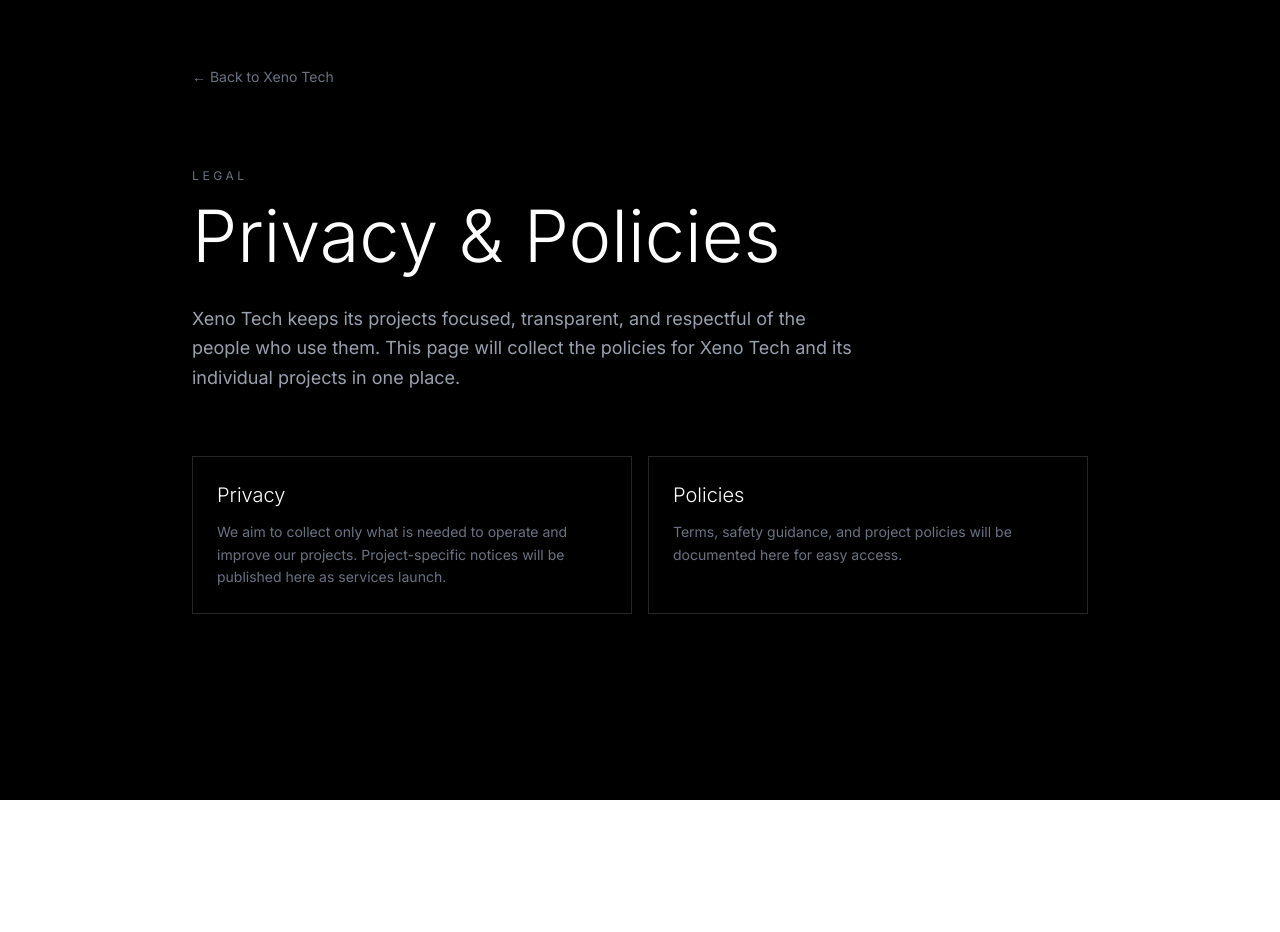
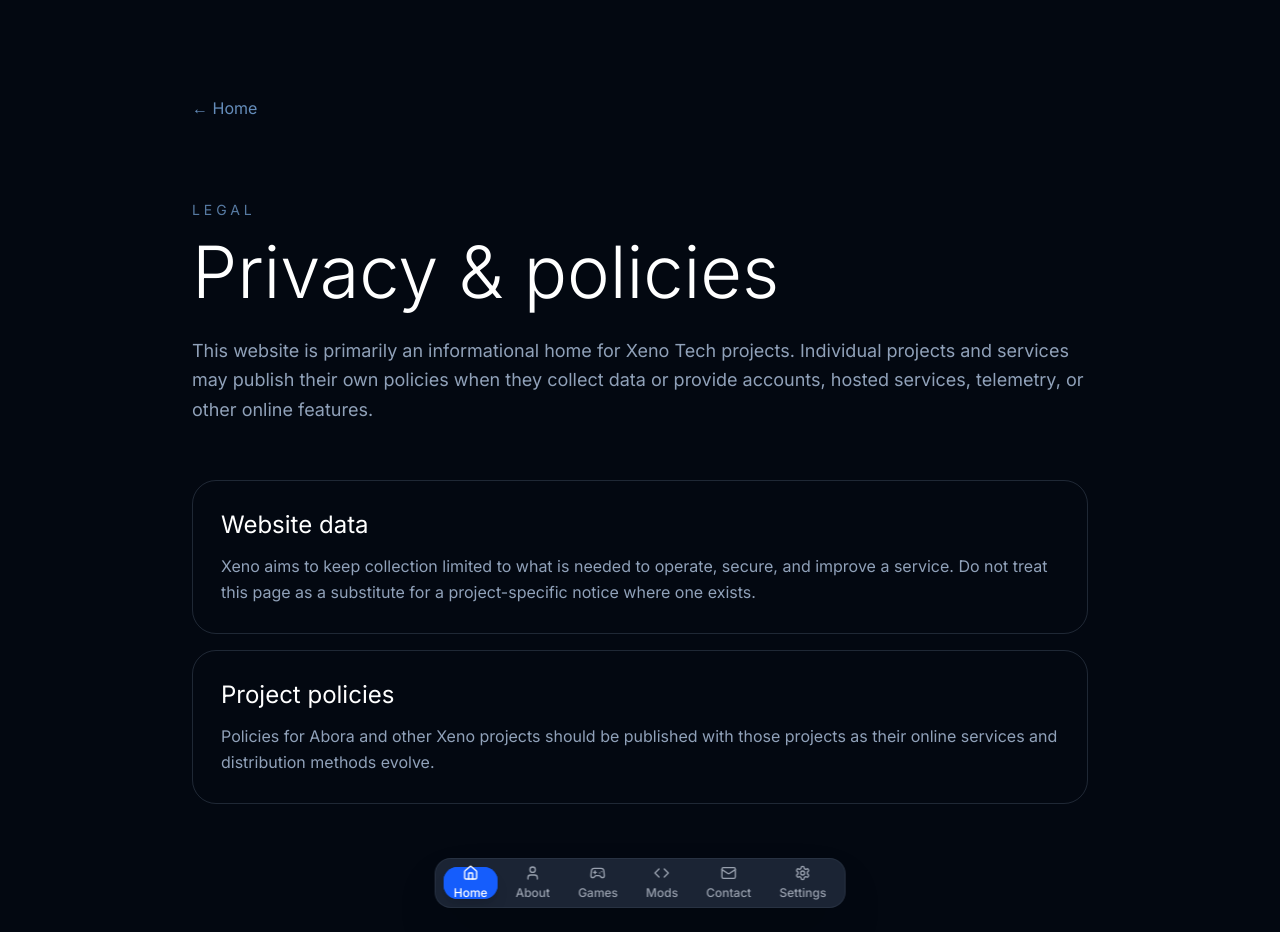
Before and after one commit to AnimatedGTVR/XenoInteractionsOGWebsite, a Next.js app: page /privacy in a window 1280 px wide. Before the commit the page ends 800 px from the top, so only its background shows below. Built offline with nearby package versions, Linux system fonts and the light colour scheme.

Commit message:
site: refresh current information and navigation

```diff
--- a/app/privacy/page.tsx
+++ b/app/privacy/page.tsx
@@ -1,26 +1,3 @@
-"use client"
-
 import Link from "next/link"
-
-export default function PrivacyPage() {
-  return (
-    <main className="min-h-screen bg-black px-6 py-16 text-white">
-      <div className="mx-auto max-w-4xl">
-        <Link href="/" className="text-sm text-gray-500 transition-colors hover:text-white">← Back to Xeno Tech</Link>
-        <p className="mt-20 text-xs uppercase tracking-[0.3em] text-gray-500">Legal</p>
-        <h1 className="mt-4 text-5xl font-light md:text-7xl">Privacy &amp; Policies</h1>
-        <p className="mt-8 max-w-2xl text-lg leading-relaxed text-gray-400">Xeno Tech keeps its projects focused, transparent, and respectful of the people who use them. This page will collect the policies for Xeno Tech and its individual projects in one place.</p>
-        <div className="mt-16 grid gap-4 md:grid-cols-2">
-          <section className="border border-white/15 p-6">
-            <h2 className="text-xl font-light">Privacy</h2>
-            <p className="mt-3 text-sm leading-relaxed text-gray-500">We aim to collect only what is needed to operate and improve our projects. Project-specific notices will be published here as services launch.</p>
-          </section>
-          <section className="border border-white/15 p-6">
-            <h2 className="text-xl font-light">Policies</h2>
-            <p className="mt-3 text-sm leading-relaxed text-gray-500">Terms, safety guidance, and project policies will be documented here for easy access.</p>
-          </section>
-        </div>
-      </div>
-    </main>
-  )
-}
+import BottomHotbar from "@/components/bottom-hotbar"
+export default function PrivacyPage(){return <main className="min-h-screen bg-[#030811] text-white px-6 py-24 pb-32"><div className="max-w-4xl mx-auto"><Link href="/" className="text-blue-300/70">← Home</Link><p className="mt-20 text-sm uppercase tracking-[.28em] text-blue-300/60">Legal</p><h1 className="mt-4 text-5xl md:text-7xl font-light">Privacy & policies</h1><p className="mt-7 text-lg text-slate-400 leading-relaxed">This website is primarily an informational home for Xeno Tech projects. Individual projects and services may publish their own policies when they collect data or provide accounts, hosted services, telemetry, or other online features.</p><div className="mt-14 space-y-4"><section className="rounded-[1.5rem] border border-blue-200/15 p-7"><h2 className="text-2xl">Website data</h2><p className="mt-3 text-slate-400 leading-relaxed">Xeno aims to keep collection limited to what is needed to operate, secure, and improve a service. Do not treat this page as a substitute for a project-specific notice where one exists.</p></section><section className="rounded-[1.5rem] border border-blue-200/15 p-7"><h2 className="text-2xl">Project policies</h2><p className="mt-3 text-slate-400 leading-relaxed">Policies for Abora and other Xeno projects should be published with those projects as their online services and distribution methods evolve.</p></section></div></div><BottomHotbar/></main>}
```
